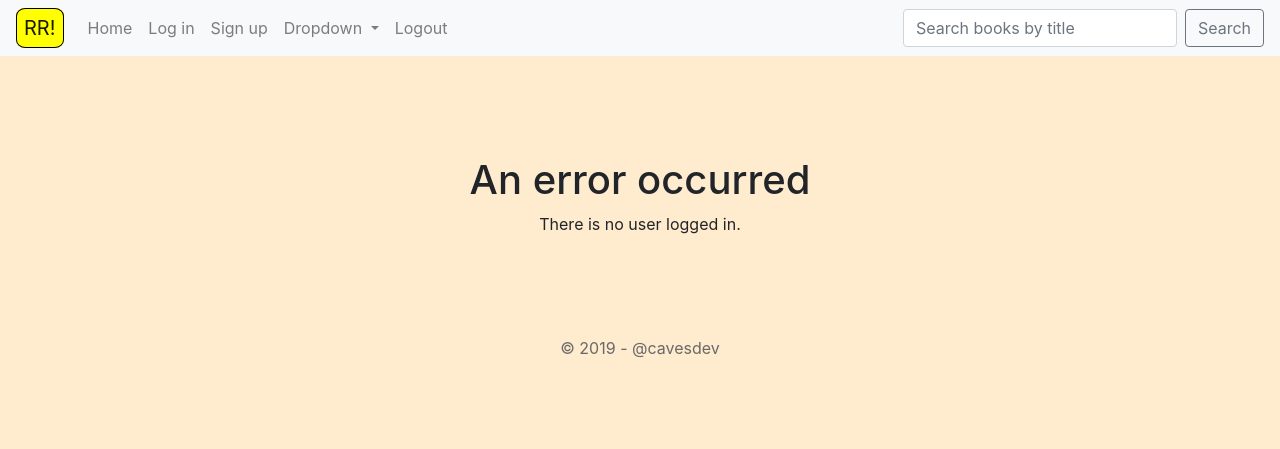
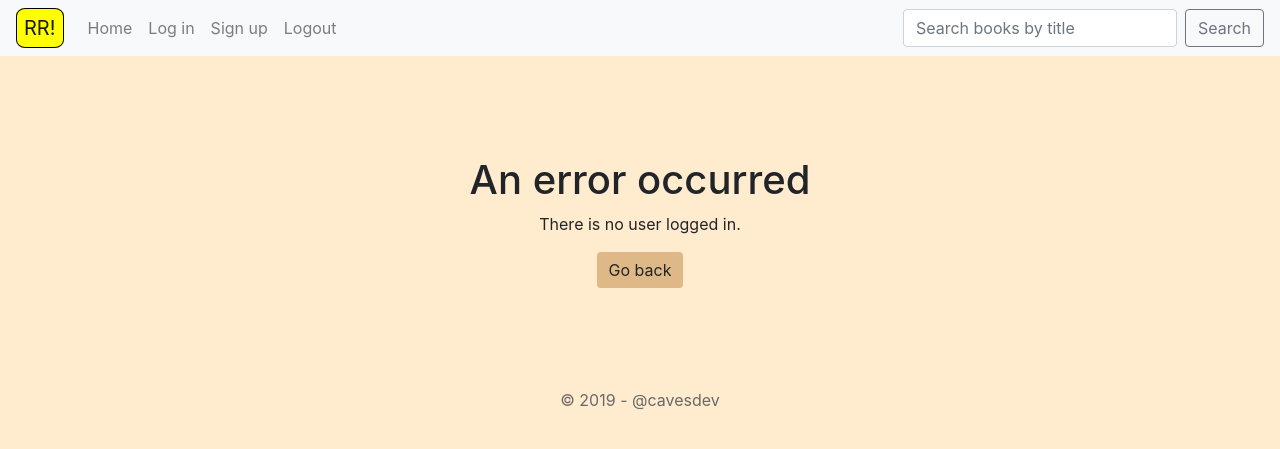
Before and after one commit to cavesdev/readyreadingcs50, a Flask app: page /logout in a window 1280 px wide. Shown: the top 449 px of the page. Run offline with Flask 2, Linux system fonts and the light colour scheme; some libraries are stand-ins or nearby versions.

Commit message:
added go back button on error template; deleted dropdown menu from layout; added WIP text to index

```diff
--- a/templates/error.html
+++ b/templates/error.html
@@ -18,6 +18,8 @@
     <h1>An error occurred</h1>
 
     <p>{{ message }}</p>
+
+    <a href="" class="btn btn-light">Go back</a>
 </div>
 
 {% endblock %}
--- a/templates/index.html
+++ b/templates/index.html
@@ -10,6 +10,7 @@
 
     <div class="container">
         <h2>Featured books</h2>
+        <p>-- WIP --</p>
     </div>
 
     <div class="container">
--- a/templates/layout.html
+++ b/templates/layout.html
@@ -50,17 +50,6 @@
             <li class="nav-item">
                 <a class="nav-link" href="{{ url_for('signup') }}">Sign up</a>
             </li>
-            <li class="nav-item dropdown">
-                <a class="nav-link dropdown-toggle" href="#" id="navbarDropdown" role="button" data-toggle="dropdown" aria-haspopup="true" aria-expanded="false">
-                    Dropdown
-                </a>
-                <div class="dropdown-menu" aria-labelledby="navbarDropdown">
-                    <a class="dropdown-item" href="#">Action</a>
-                    <a class="dropdown-item" href="#">Another action</a>
-                    <div class="dropdown-divider"></div>
-                    <a class="dropdown-item" href="#">Something else here</a>
-                </div>
-            </li>
             <li class="nav-item">
                 <a class="nav-link" href="{{ url_for('logout') }}">Logout</a>
             </li>
--- a/templates/search.html
+++ b/templates/search.html
@@ -20,7 +20,9 @@
         <p id="note">You can also use the search bar on the top right corner of the page to search for books by title.</p>
         <ul>
         {% for book in results %}
-            <li>  {{ book.isbn }} - {{ book.title }} by {{ book.author }}, {{ book.year }}.</li>
+            <li> <a href="{{ url_for('book_detail', isbn=book.isbn) }}">
+                {{ book.isbn }} - {{ book.title }} by {{ book.author }}, {{ book.year }}.
+            </a></li>
         {% else %}
             <li>No books found.</li>
         {% endfor %}
```
